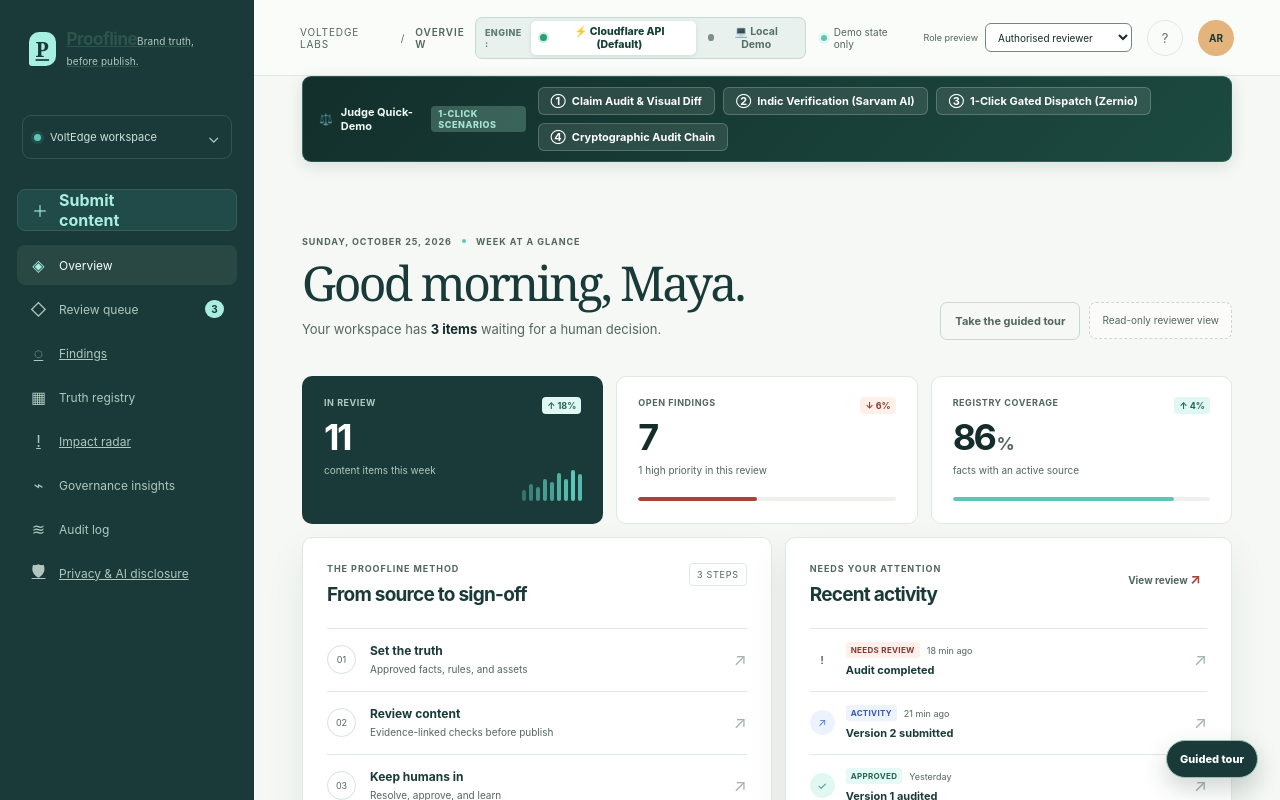
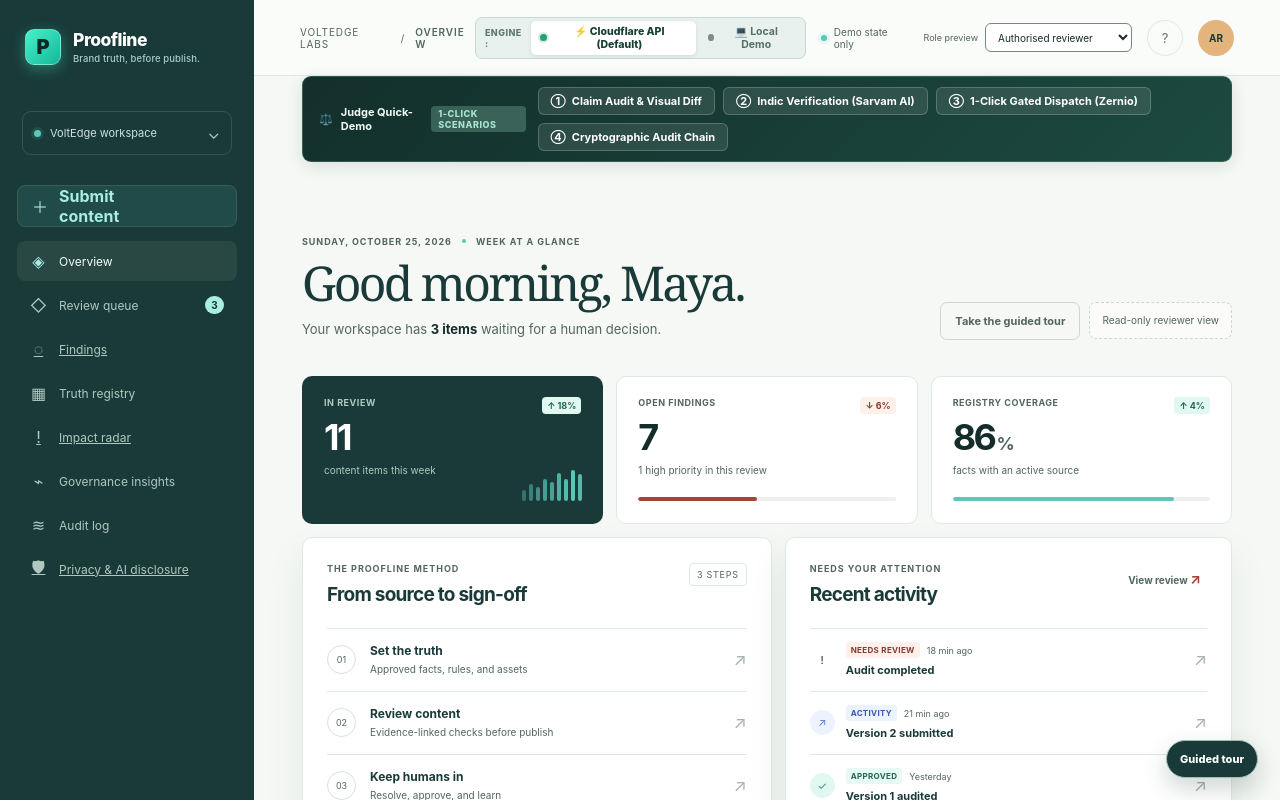
Before and after one commit to potlasrisharan/proofline, a Next.js app: page / in a window 1280 px wide. Shown: the top 800 px of the page. Built offline with nearby package versions, Linux system fonts and the light colour scheme.

Commit message:
fix(ui): highlight brand logo and fix caption overlap in sidebar

```diff
--- a/app/components/app-sidebar.tsx
+++ b/app/components/app-sidebar.tsx
@@ -66,9 +66,9 @@ export function AppSidebar({
 
   return (
     <aside className="sidebar" aria-label="VoltEdge workspace navigation">
-      <Link className="brand-lockup pl-brand-link" href="/">
+      <Link className="brand-lockup pl-brand-link" href="/" aria-label="Proofline Home">
         <span className="brand-mark" aria-hidden="true">P</span>
-        <span>
+        <span className="brand-text-col">
           <span className="brand-name">Proofline</span>
           <span className="brand-caption">Brand truth, before publish.</span>
         </span>
--- a/app/globals.css
+++ b/app/globals.css
@@ -36,10 +36,11 @@ button:disabled { cursor: not-allowed; opacity: .6; }
 
 .app-shell { display: flex; min-height: 100vh; }
 .sidebar { width: 254px; min-height: 100vh; display: flex; flex-direction: column; flex-shrink: 0; padding: 29px 17px 18px; background: var(--navy); color: #edf8f4; }
-.brand-lockup { display: flex; align-items: center; gap: 11px; padding: 0 12px; }
-.brand-mark { width: 34px; height: 34px; display: grid; place-items: center; border-radius: 10px 10px 10px 3px; background: var(--aqua); color: var(--navy); font-family: Georgia, serif; font-size: 21px; font-weight: 700; }
-.brand-name { font-size: 17px; font-weight: 750; letter-spacing: -.03em; }
-.brand-caption { margin-top: 3px; color: #91ada7; font-size: 10px; letter-spacing: .01em; }
+.brand-lockup { display: flex; align-items: center; gap: 12px; padding: 0 8px; text-decoration: none; }
+.brand-mark { width: 36px; height: 36px; display: grid; place-items: center; flex-shrink: 0; border-radius: 9px; background: linear-gradient(135deg, #44f2c9 0%, #15b89a 100%); color: #0a2923; font-family: -apple-system, BlinkMacSystemFont, "Segoe UI", Roboto, sans-serif; font-size: 20px; font-weight: 900; box-shadow: 0 4px 14px rgba(68, 242, 201, 0.35); border: 1px solid rgba(255, 255, 255, 0.3); }
+.brand-text-col { display: flex; flex-direction: column; justify-content: center; min-width: 0; }
+.brand-name { display: block; color: #ffffff !important; font-size: 17.5px; font-weight: 850; letter-spacing: -.03em; line-height: 1.15; }
+.brand-caption { display: block; margin-top: 3px; color: #a4ceca !important; font-size: 9.5px; font-weight: 500; letter-spacing: .01em; line-height: 1.25; }
 .workspace-switcher { display: flex; align-items: center; gap: 9px; width: 100%; margin: 46px 5px 30px; padding: 11px; border: 1px solid #38534f; border-radius: 9px; color: #cfe3de; background: transparent; font-size: 11px; text-align: left; }
 .workspace-switcher:hover { border-color: #5e8179; background: rgba(255, 255, 255, .04); }
 .workspace-dot, .health-dot { width: 7px; height: 7px; flex: 0 0 auto; border-radius: 50%; background: var(--aqua-deep); box-shadow: 0 0 0 3px rgba(92, 199, 185, .13); }
```
